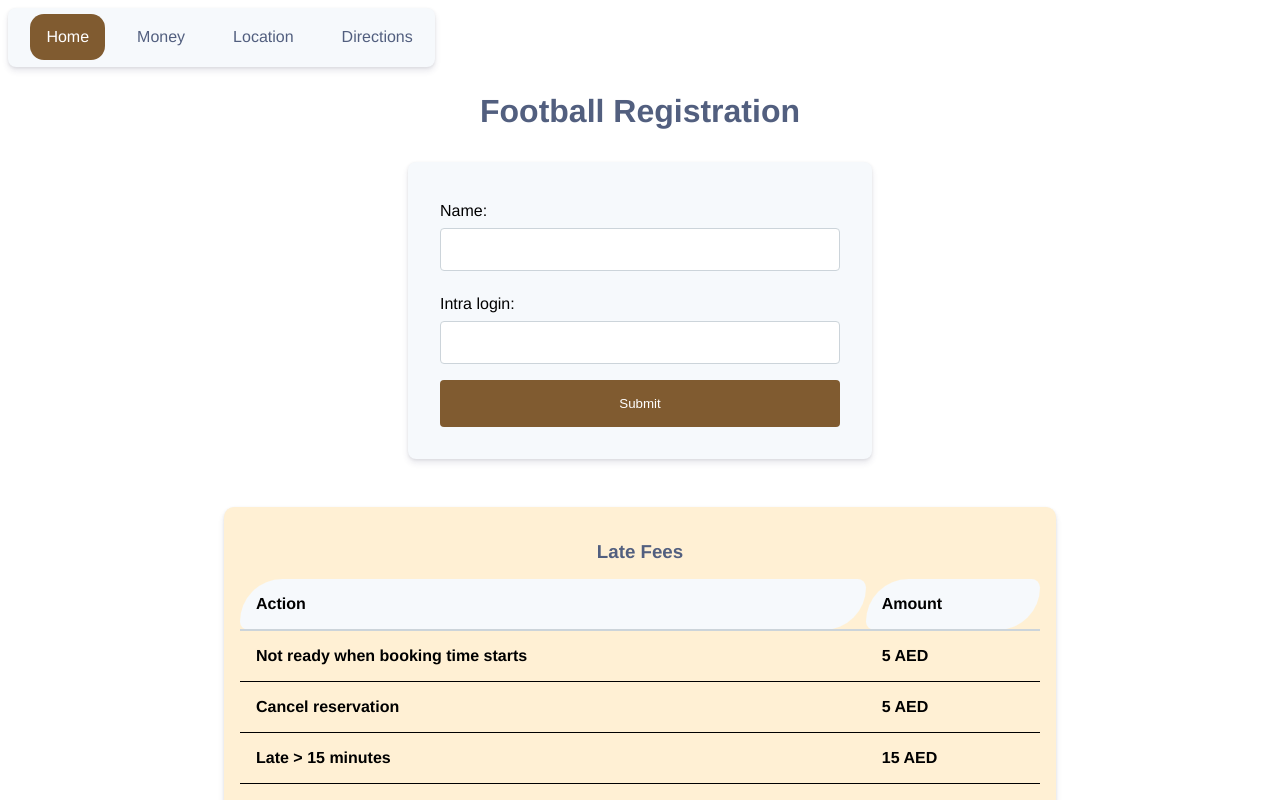
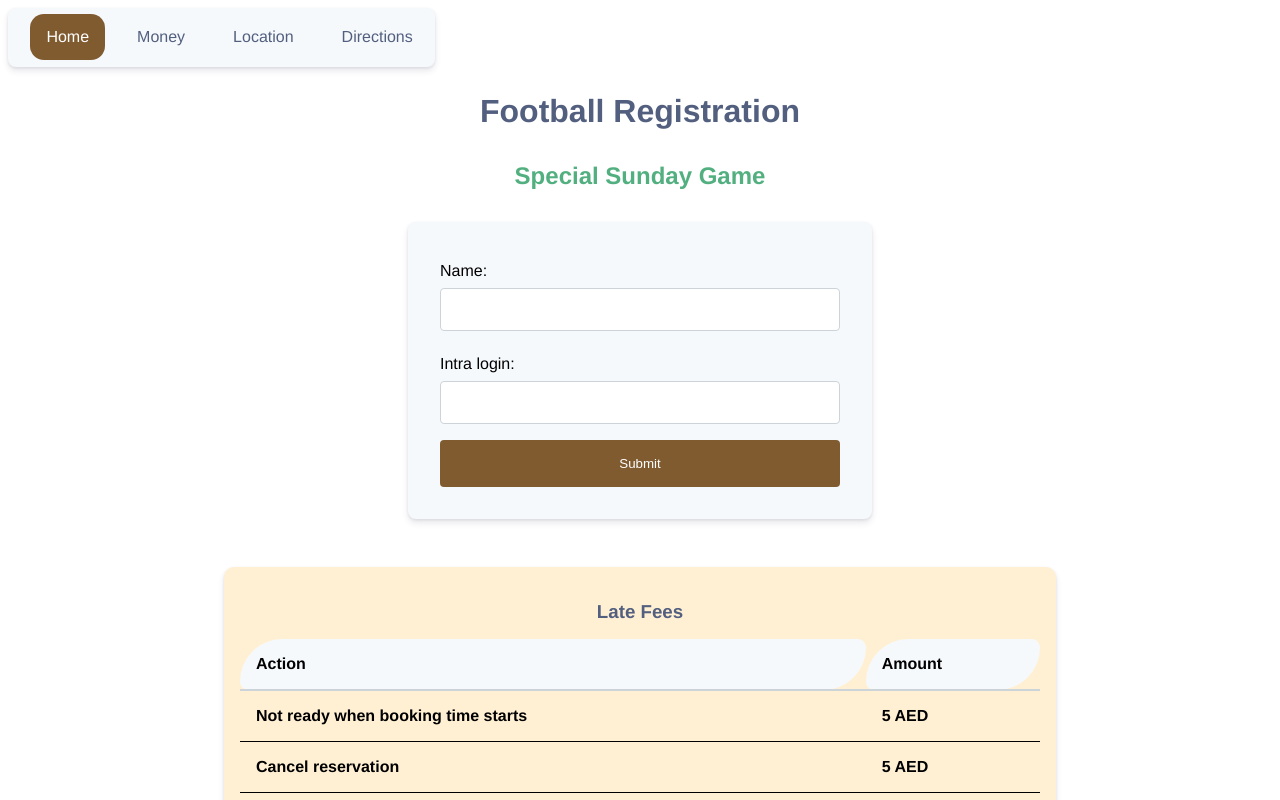
Before and after one commit to MahdyZ7/Football-website, a Next.js app: page / in a window 1280 px wide. Shown: the top 800 px of the page. Built offline with nearby package versions, Linux system fonts and the light colour scheme; no server answers; the database is empty.

Commit message:
game on sunday temp change

```diff
--- a/pages/index.tsx
+++ b/pages/index.tsx
@@ -114,6 +114,7 @@ const Home: React.FC = () => {
 			<Navbar />
 			<div className="container">
 				<h1>Football Registration </h1>
+				<h2>Special Sunday Game</h2>
 				<form onSubmit={handleSubmit}>
 					<label htmlFor="name">Name:</label>
 					<input
--- a/styles/football.css
+++ b/styles/football.css
@@ -5,6 +5,12 @@
 
 h1 {
 	color: #525f7f;
+	text-align: center;
+	margin-bottom: 2rem;
+}
+
+h2{
+	color: #52af7f;
 	text-align: center;
 	margin-bottom: 2rem;
 }
```
